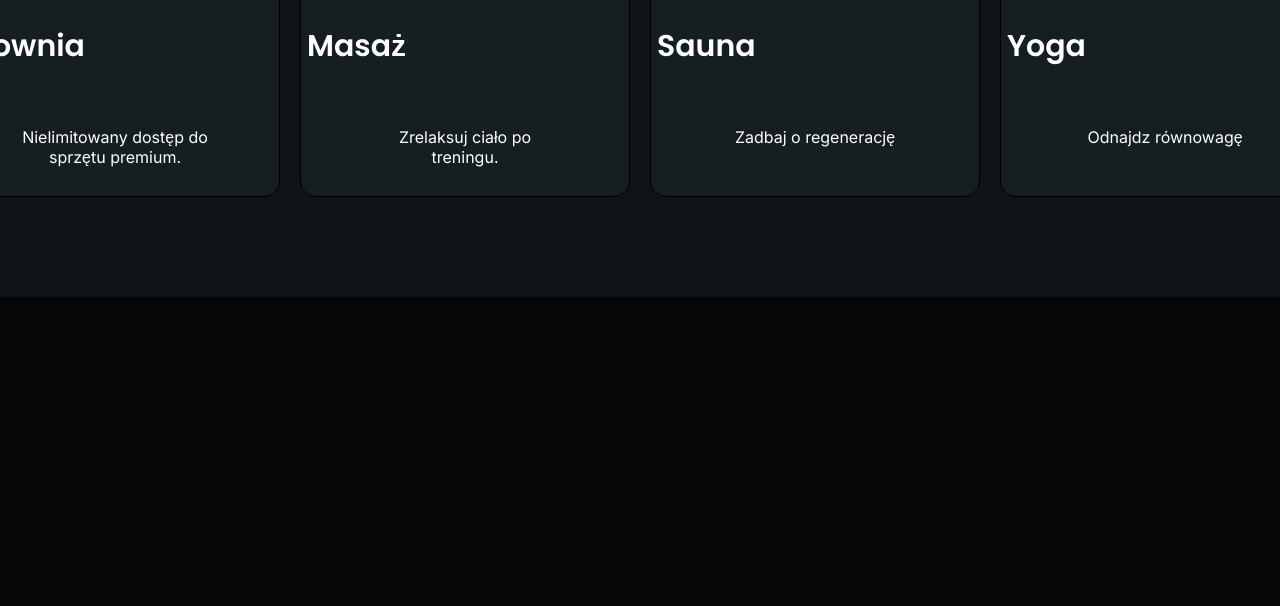
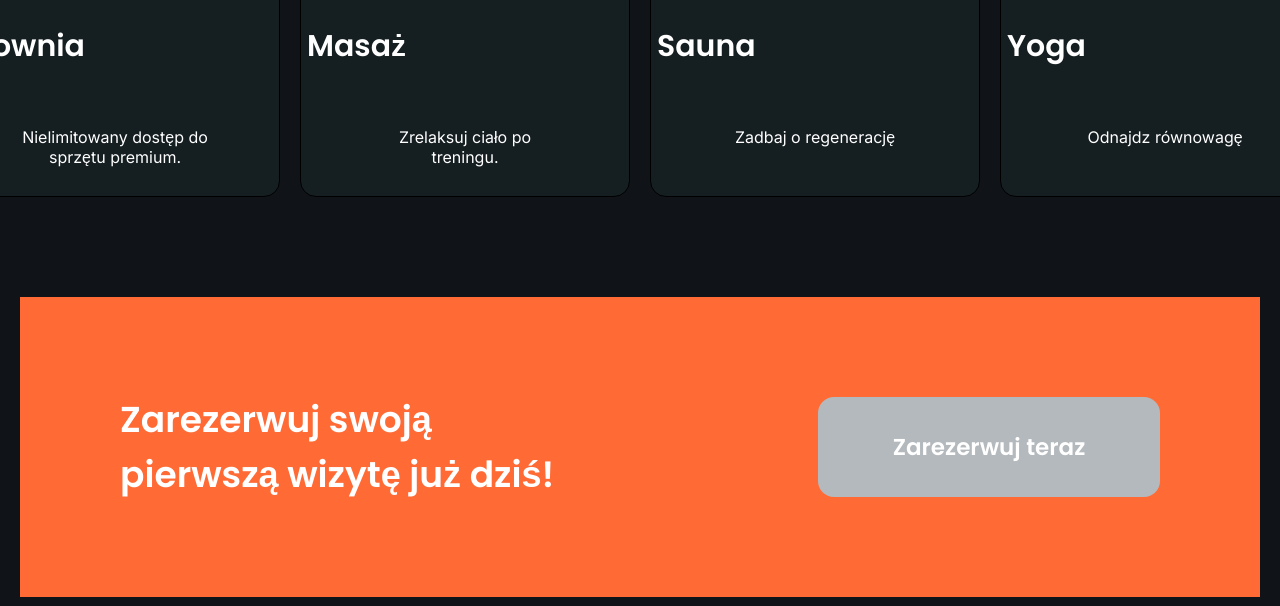
Before and after one commit to KirusaK/FitLife, a PHP site: page /pages/uslugi.html in a window 1280 px wide; the page is wider, and only the part inside the window is pictured. Shown: the part 1319-1925 px from the top of that part. Before the commit the page ends 1616 px from the top of that part, so only its background shows below. Run offline with PHP 8.4, Linux system fonts and the light colour scheme.

Commit message:
feat: complete uslugi page with zarezerwuj section and footer

```diff
--- a/pages/uslugi.html
+++ b/pages/uslugi.html
@@ -87,6 +87,65 @@
           </ul>
         </div>
       </section>
+      <section class="zarezerwuj-section">
+        <div class="container">
+          <div class="zarezerwuj-section__fitlife">
+            <h1 class="zarezerwuj-section__title">
+              Zarezerwuj swoją pierwszą wizytę już dziś!
+            </h1>
+            <button class="zarezerwuj-section__btn">Zarezerwuj teraz</button>
+          </div>
+        </div>
+      </section>
     </main>
+    <footer class="footer">
+      <div class="container">
+        <div class="footer-container__info">
+          <div class="footer-logo">
+            <img
+              src="../img/fitlife_logo.svg"
+              alt="Логотип спортзала FitLife"
+            />
+          </div>
+          <div class="footer-contakt">
+            <h1 class="footer-contakt__title">Kontakt</h1>
+            <div class="footer-contakt__email">
+              <img
+                src="../img/mawpa.svg"
+                alt="Значек собачки электронной почты"
+              />
+              <h3 class="footer-contakt__email">warszawa@fitlife.pl</h3>
+            </div>
+            <div class="footer-contakt__tel">
+              <img src="../img/phone.svg" alt="Значек телефона" />
+              <h3 class="footer-contact__telefon">+48 512 345 678</h3>
+            </div>
+          </div>
+          <div class="footer-adres">
+            <h1 class="footer-adres__title">Adres</h1>
+            <div class="footer-adres__ul">
+              <img src="../img/map.svg" alt="Значек метки на карте" />
+              <h3>ul. Jana Pawła II 45, 00-175 Warszawa</h3>
+            </div>
+          </div>
+        </div>
+        <div class="footer-container__soc">
+          <div class="footer-container__rok">
+            <h1>&copy; 2025 FitLife.</h1>
+          </div>
+          <div class="footer-container__socseti">
+            <a href="#"
+              ><img src="../img/instagram.svg" alt="Значек Instagram"
+            /></a>
+            <a href="#"
+              ><img src="../img/twitter.svg" alt="Значек Twitter"
+            /></a>
+            <a href="#"
+              ><img src="../img/facebook.svg" alt="Значек Facebook"
+            /></a>
+          </div>
+        </div>
+      </div>
+    </footer>
   </body>
 </html>
--- /dev/null
+++ b/scss/layouts/_zarezerwuj-section.scss
@@ -0,0 +1,38 @@
+.zarezerwuj-section {
+  background-color: var(--color-primary-normal);
+
+  &__fitlife {
+    display: flex;
+    justify-content: space-between;
+    align-items: center;
+    background-color: var(--color-brand-orange);
+    width: 100%;
+    height: 300px;
+    padding: 0 100px;
+  }
+
+  &__title {
+    font-family: Poppins, sans-serif;
+    font-size: 36px;
+    font-weight: 700;
+    width: 449px;
+  }
+
+  &__btn {
+    width: 342px;
+    height: 100px;
+    background-color: var(--color_button-gray);
+    border: none;
+    border-radius: 16px;
+    color: white;
+    font-family: Poppins, sans-serif;
+    font-size: 23px;
+    font-weight: 600;
+    transition: transform 0.5s ease;
+  }
+
+  &__btn:hover {
+    transform: scale(1.1);
+    cursor: pointer;
+  }
+}
--- a/scss/main.scss
+++ b/scss/main.scss
@@ -13,3 +13,4 @@
 @import './layouts/_uslugi-section';
 @import './layouts/naszeUslugi-section';
 @import './layouts/uslugiFitlife-section';
+@import './layouts/_zarezerwuj-section';
```
Also changed, not shown: css/main.min.css, 1 other file.
